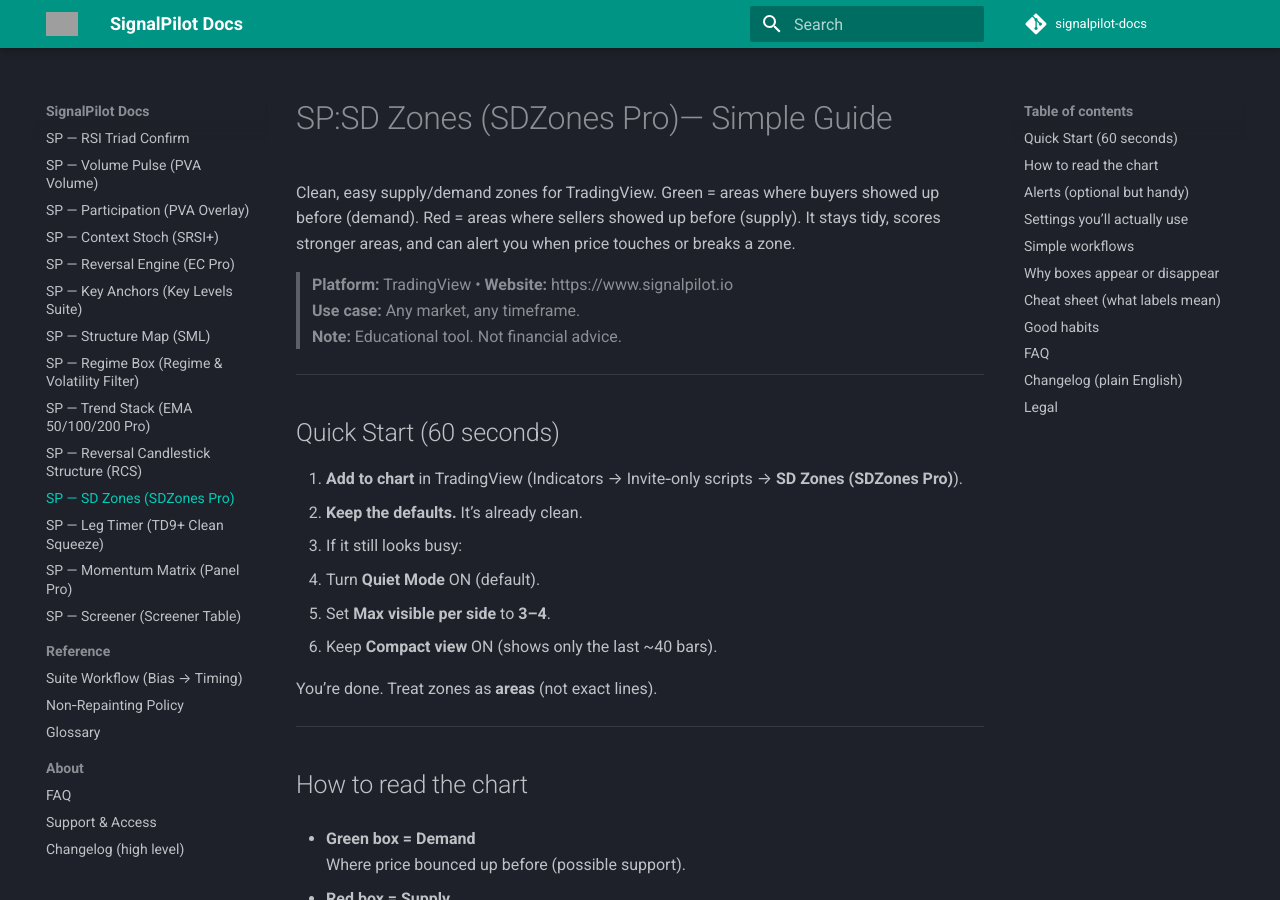
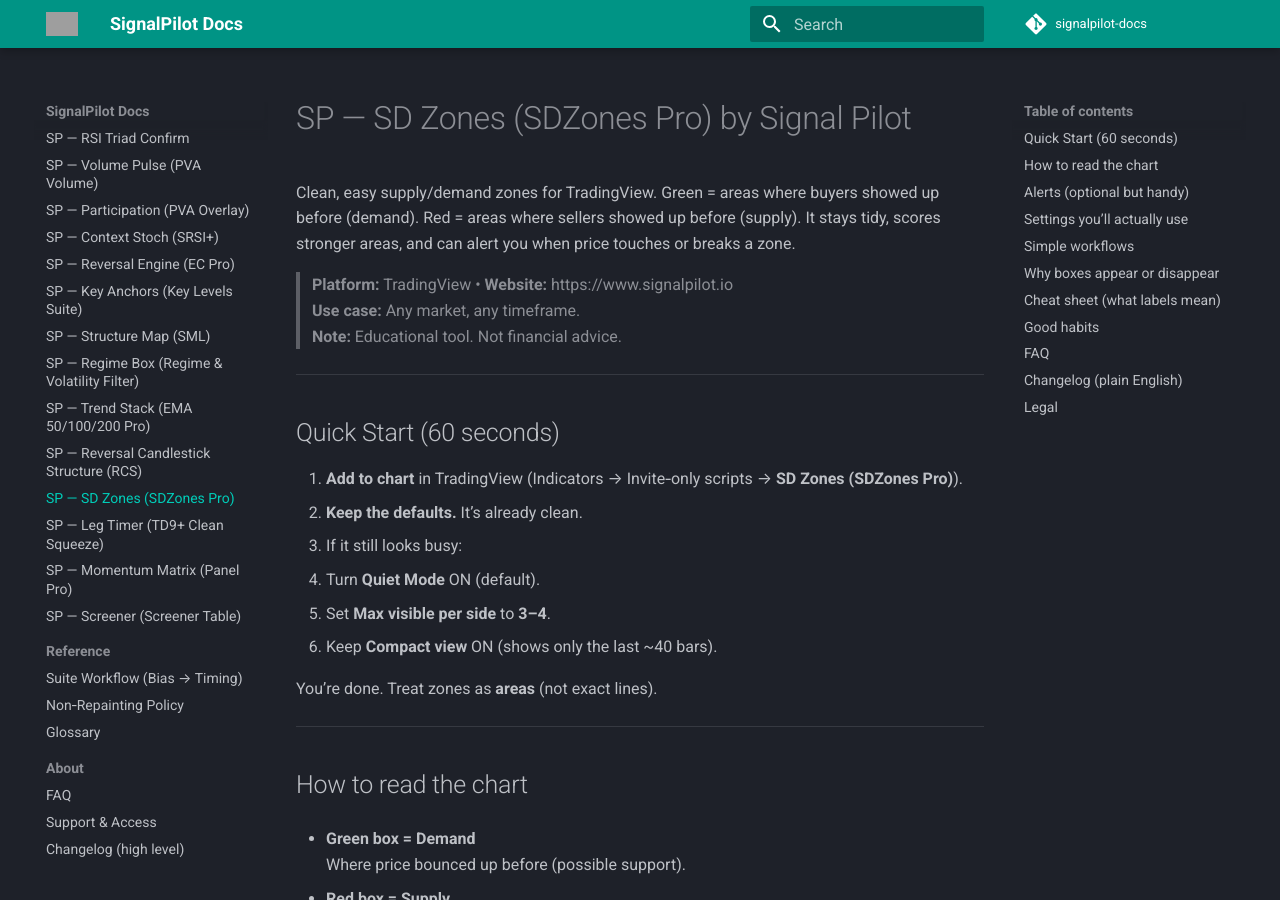
Before and after one commit to Signalpilot/signalpilot-docs, an MkDocs documentation site: the page built from docs/sp-sdzones-pro.md, in a window 1280 px wide and 900 px high. Built offline with MkDocs 1.6.1 and Material for MkDocs 9.7.7, drawn with Linux system fonts in a browser that asks for light colours; comment, search, counter and statistics services are not loaded; grey boxes are pictures that could not be loaded.

Commit message:
Update sp-sdzones-pro.md

```diff
--- a/docs/sp-sdzones-pro.md
+++ b/docs/sp-sdzones-pro.md
@@ -1,4 +1,4 @@
-# SP:SD Zones (SDZones Pro)— Simple Guide
+# SP — SD Zones (SDZones Pro) by Signal Pilot
 
 Clean, easy supply/demand zones for TradingView. Green = areas where buyers showed up before (demand). Red = areas where sellers showed up before (supply). It stays tidy, scores stronger areas, and can alert you when price touches or breaks a zone.
 
```
